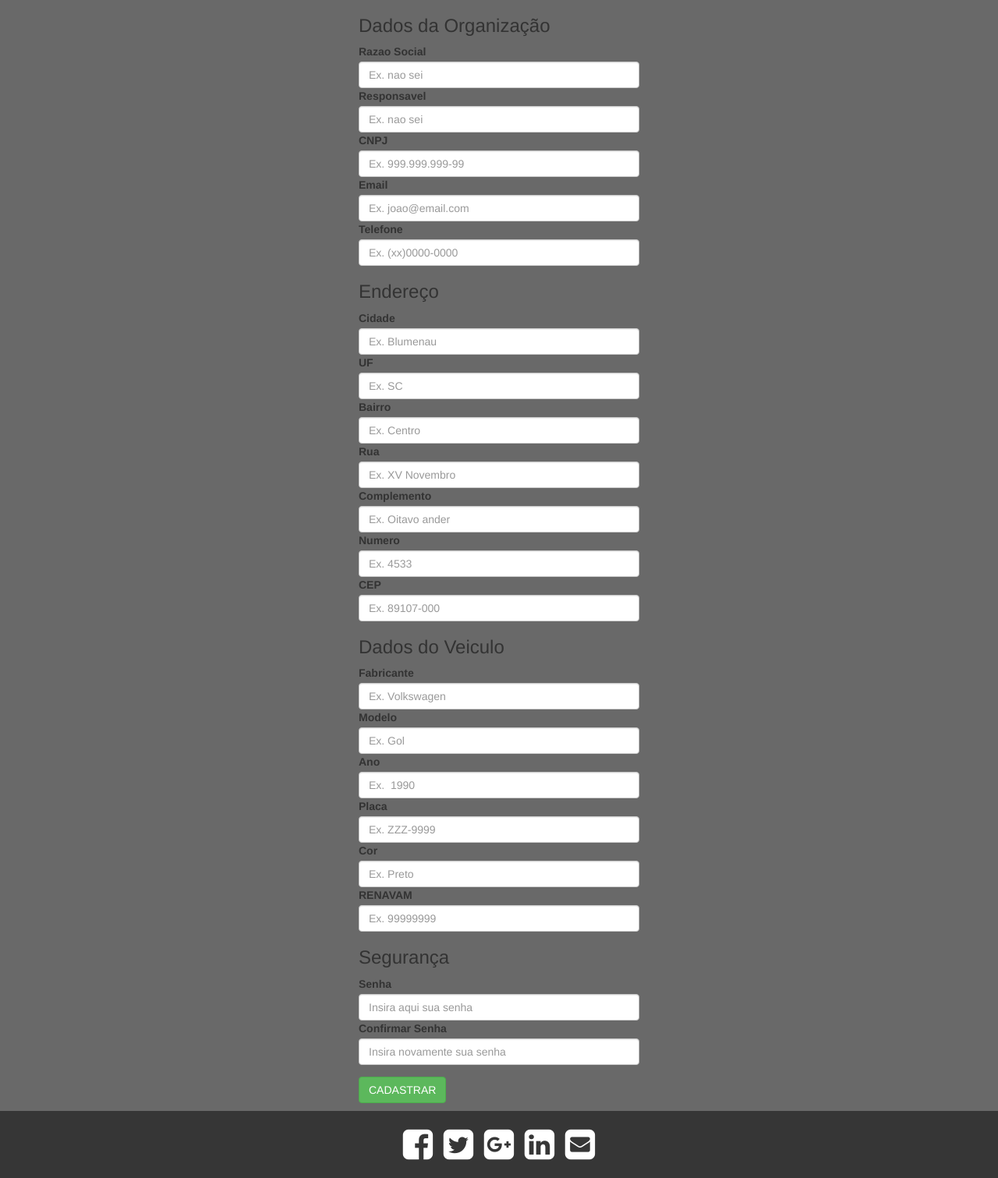
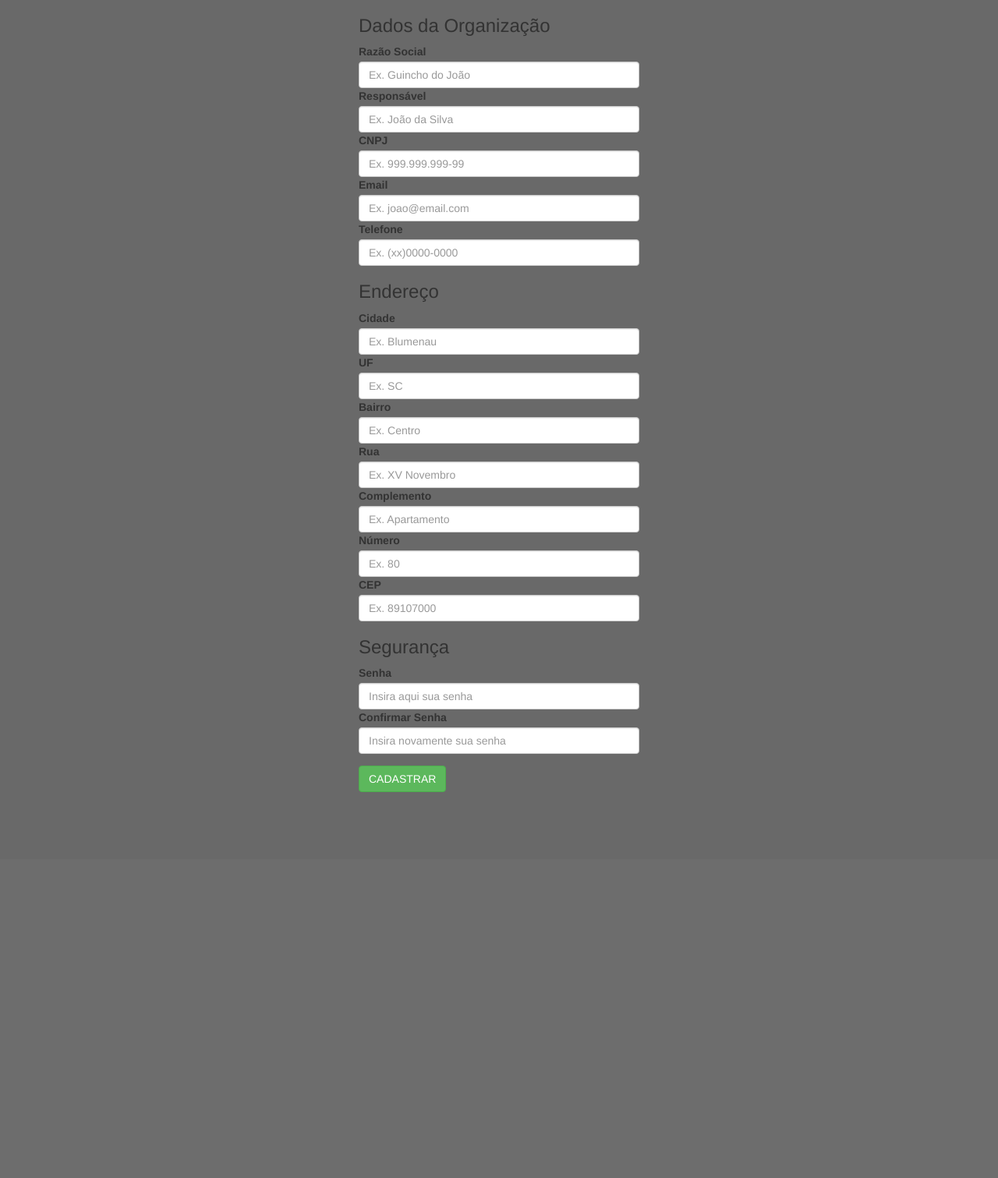
Before and after one commit to lstarke/guincho, a web app: page /cadastroGuincho.html in a window 1280 px wide. Shown: the part 55-1566 px from the top of the page at 78% size. After the commit the page ends 1071 px from the top, so only its background shows below. Run offline with its HTML, style and script files only (its server is not run), Linux system fonts and the light colour scheme; data that the repository does not hold is empty; some libraries are stand-ins or nearby versions.

Commit message:
Ajuste dos cadastros e cookies.

```diff
--- a/WebContent/cadastroGuincho.html
+++ b/WebContent/cadastroGuincho.html
@@ -1,24 +1,27 @@
 <!DOCTYPE html>
-<html>
+<html ng-app="myApp">
 
   <head>
-    <title>Cadastro</title>
+    <title>Cadastro de organização</title>
     <meta charset="utf-8">
     <meta name="viewport" content="width=device-width, initial-scale=1">
 
-    <!--tag css-->
     <link href="css/bootstrap.min.css" rel="stylesheet" media="screen">
     <link href="font-awesome/css/font-awesome.min.css" rel="stylesheet" media="screen">
     <link href="css/estilo.css" rel="stylesheet" media="screen">
-
-    <!--AngularJS-->
     <script src="js/angular.js"></script>
 
+    <script >
+      angular.module("myApp", []);
+      angular.module("myApp").controller("cadastroCtrl", function ($scope, $http) {
+          $scope.addGuincho = function (guincho) {
+            $http.post("http://localhost:8080/pessoajuridica/novo", guincho);
+          };
+      });
+    </script>
   </head>
 
-
-  <body ng-app =  "myApp">
-
+  <body ng-controller="cadastroCtrl">
     <header>
       <nav class="navbar navbar-inverse navbar-fixed-top corFundo">
         <div class="container">
@@ -36,17 +39,14 @@
           <div id="lista-menu" class="collapse navbar-collapse" >
             <ul class="nav navbar-nav navbar-right">
               <li><a href="home.html">Home</a></li>
-              <!--<li class="active"><a href="cadastro.html">Cadastro</a></li>-->
-
                <li class="dropdown">
                 <a href="#" class="dropdown-toggle" data-toggle="dropdown" role="button" aria-haspopup="true" aria-expanded="false">Cadastrar<span class="caret"></span></a>
                 <ul class="dropdown-menu">
                   <li><a href="cadastro.html">Cliente</a></li>
-                  <li><a href="cadastroGuincho.html">Organização</a></li>
+                  <li class="active"><a href="cadastroGuincho.html">Organização</a></li>
                   <li><a href="cadastroOcorrencia.html">Ocorrência</a></li>
                 </ul>
                 </li>
-
               <li><a href="ocorrencias.html">Ocorrências</a></li>
               <li><a href="sobre.html">Sobre</a></li>
               <li><a href="login.html">Login</a></li>
@@ -58,104 +58,68 @@
 
 
     <div class="container page-wrap">
-
-    <!--
-      <fieldset>
-        <legend>Cadastrar Organização</legend>
-      </fieldset>
-    -->
       <div class="row">
         <div class="col-md-offset-4 col-md-4">
 
-          <form name="form2" method="post" action="CadastroPessoaFisicaServlet">
-            <div class="form-group" ng-controller="cadastroGuinchoCtrl">
-
+          <form name="cadastroGuincho" method="post" action="javascript:void(0);">
+            <div class="form-group" ng-controller="cadastroCtrl">
               <h3>Dados da Organização</h3>
 
-              <label class=" control-label field-label" for="razao">Razao Social</label>
-              <input id="razao" name="razao" type="email" placeholder="Ex. nao sei" class="form-control input-md cpf-mask">
+              <label class="control-label field-label" for="nome">Razão Social</label>
+              <input id="razaoSocial" name="razaoSocial" type="text" ng-model= "guincho.razaoSocial" placeholder="Ex. Guincho do João" class="form-control input-md">
 
-              <label class=" control-label field-label" for="responsavel">Responsavel</label>
-              <input id="responsavel" name="responsavel" type="email" placeholder="Ex. nao sei" class="form-control input-md cpf-mask">
+              <label class="control-label field-label" for="nome">Responsável</label>
+              <input id="responsavel" name="responsavel" type="text" ng-model= "guincho.responsavel" placeholder="Ex. João da Silva" class="form-control input-md" onKeyPress="mascaraCaracter(cadastroGuincho.responsavel);">
 
               <label class=" control-label field-label" for="cnpj">CNPJ</label>
-              <input id="cnpj" name="cnpj" type="text" placeholder="Ex. 999.999.999-99" class="form-control input-md cpf-mask" onKeyPress="mascaraCNPJ(form2.cnpj);" maxlength="18" onBlur="validaCNPJ(form2.cnpj);">
+              <input id="cnpj" name="cnpj" type="text" placeholder="Ex. 999.999.999-99" class="form-control input-md" onKeyPress="mascaraCNPJ(cadastroGuincho.cnpj);" maxlength="18" onBlur="validaCNPJ(form2.cnpj);">
 
               <label class=" control-label field-label" for="email">Email</label>
-              <input id="email" name="email" type="email" placeholder="Ex. joao@email.com" class="form-control input-md cpf-mask">
+              <input id="email" name="email" type="email" ng-model="guincho.email" placeholder="Ex. joao@email.com" class="form-control input-md">
 
               <label class=" control-label field-label" for="telefone">Telefone</label>
-              <input id="telefone" name="telefone" type="text" placeholder="Ex. (xx)0000-0000" class="form-control input-md cpf-mask" onKeyPress="mascaraTelefone(form2.telefone);" maxlength="14" onBlur= "validaTelefone(form2.telefone);">
-
-              <!--
-              <label class=" control-label field-label" for="empresa">Empresa</label>
-              <input id="empresa" name="empresa" type="text" placeholder="Ex. João" class="form-control input-md">
-              -->
+              <input id="telefone" name="telefone" type="text" ng-model="guincho.telefone" placeholder="Ex. (xx)0000-0000" class="form-control input-md" onKeyPress="mascaraTelefone(cadastroGuincho.telefone);" maxlength="14" onBlur= "validaTelefone(cadastroGuincho.telefone);">
 
               <h3>Endereço</h3>
 
-
               <label class="control-label field-label" for="cidade">Cidade</label>
-              <input id="cidade" name="cidade" type="text" placeholder="Ex. Blumenau" class="form-control input-md cpf-mask">
+              <input id="cidade" name="cidade" type="text" ng-model="guincho.endereco.cidade" placeholder="Ex. Blumenau" class="form-control input-md">
 
               <label class="control-label field-label" for="uf">UF</label>
-              <input id="uf" name="uf" type="text" placeholder="Ex. SC" class="form-control input-md cpf-mask">
+              <input id="uf" name="uf" type="text" ng-model="guincho.endereco.uf" placeholder="Ex. SC" class="form-control input-md">
 
               <label class="control-label field-label" for="bairro">Bairro</label>
-              <input id="bairro" name="bairro" type="text" placeholder="Ex. Centro" class="form-control input-md cpf-mask">
+              <input id="bairro" name="bairro" type="text" ng-model="guincho.endereco.bairro" placeholder="Ex. Centro" class="form-control input-md">
 
               <label class="control-label field-label" for="rua">Rua</label>
-              <input id="rua" name="rua" type="text" placeholder="Ex. XV Novembro" class="form-control input-md cpf-mask">
+              <input id="rua" name="rua" type="text" ng-model="guincho.endereco.rua" placeholder="Ex. XV Novembro" class="form-control input-md">
 
               <label class="control-label field-label" for="complemento">Complemento</label>
-              <input id="complemento" name="complemento" type="text" placeholder="Ex. Oitavo ander" class="form-control input-md cpf-mask">
+              <input id="complemento" name="complemento" type="text" ng-model="guincho.endereco.complemento" placeholder="Ex. Apartamento" class="form-control input-md cpf-mask">
 
-              <label class="control-label field-label" for="numero">Numero</label>
-              <input id="numero" name=numero" type="text" placeholder="Ex. 4533" class="form-control input-md cpf-mask">
+              <label class="control-label field-label" for="numero">Número</label>
+              <input id="numero" name=numero" type="text" ng-model="guincho.endereco.numero" placeholder="Ex. 80" class="form-control input-md">
 
               <label class="control-label field-label" for="cep">CEP</label>
-              <input id="cep" name="cep" type="text" placeholder="Ex. 89107-000" class="form-control input-md cpf-mask">
-
-
-              <h3>Dados do Veiculo</h3>
-
-              <label class="control-label field-label" for="fabricante">Fabricante</label>
-              <input id="fabricante" name="fabricante" type="text" placeholder="Ex. Volkswagen" class="form-control input-md cpf-mask">
-              <label class="control-label field-label" for="modelo">Modelo</label>
-              <input id="modelo" name="modelo" type="text" placeholder="Ex. Gol" class="form-control input-md cpf-mask">
-
-              <label class="control-label field-label" for="ano">Ano</label>
-              <input id="ano" name="ano" type="text" placeholder="Ex.  1990" class="form-control input-md cpf-mask">
-
-              <label class="control-label field-label" for="placa">Placa</label>
-              <input id="placa" name="placa" type="text" placeholder="Ex. ZZZ-9999" class="form-control input-md cpf-mask">
-
-              <label class="control-label field-label" for="cor">Cor</label>
-              <input id="cor" name="cor" type="text" placeholder="Ex. Preto" class="form-control input-md cpf-mask">
-
-              <label class="control-label field-label" for="renavam">RENAVAM</label>
-              <input id="renavam" name="renavam" type="text" placeholder="Ex. 99999999" class="form-control input-md cpf-mask">
-
-
+              <input id="cep" name="cep" type="text" ng-model="guincho.endereco.cep" placeholder="Ex. 89107000" class="form-control input-md">
 
               <h3>Segurança</h3>
               <label class="control-label field-label" for="senha">Senha</label>
-              <input id="senha" name="senha" type="password" placeholder="Insira aqui sua senha" class="form-control input-md cpf-mask">
+              <input id="senha" name="senha" type="password" placeholder="Insira aqui sua senha" class="form-control input-md">
 
               <label class="control-label field-label" for="confirmarSenha">Confirmar Senha</label>
-              <input id="confirmarSenha" name="confirmarSenha" type="password" placeholder="Insira novamente sua senha" class="form-control input-md cpf-mask">
+              <input id="confirmarSenha" name="confirmarSenha" type="password" placeholder="Insira novamente sua senha" class="form-control input-md">
+
+              {{guincho}}
             </div>
 
-            <!--<button id="button1id" name="button1id" class="btn btn-success">Cadastrar</button>-->
-            <input type="submit" id="button1id" name="button1id" class="btn btn-success" value="CADASTRAR" />
-            <!-- <button id="button2id" name="button2id" class="btn btn-danger">Scary Button</button>-->
+            <input type="submit" id="cadastrarGuincho" name="cadastrarGuincho" class="btn btn-success" value="CADASTRAR" ng-click="addGuincho(guincho)"/>
           </form>
         </div>
       </div>
     </div>
 
-
-    <footer class="site-footer">
+    <!-- <footer class="site-footer">
       <div class="container">
           <div class="row">
             <div class="col-md-12">
@@ -174,46 +138,11 @@
             </div>
           </div>
       </div>
-    </footer>
+    </footer> -->
 
     <script src="js/jquery-3.1.0.js"></script>
     <script src="js/bootstrap.js"></script>
     <script src="js/validaCadastroGuincho.js"></script>
 
-    <script type="text/javascript">
-
-    var app = angular.module('myApp', []);
-    app.controller('cadastroGuinchoCtrl', function($scope, $http) {
-      $scope.Register = function() {$http.post("http://localhost:8080",{
-        'codigo': 0,
-        'nome': $scope.razao,
-        'responsavel': $scope.responsavel,
-        'cnpj': $scope.cnpj,
-        'email': $scope.email,
-        'telefone': $scope.telefone,
-        'cidade': $scope.cidade,
-        'uf': $scope.bairro,
-        'bairro': $scope.bairro,
-        'rua' :$scope.rua,
-        'complemento' :$scope.complemento,
-        'numero' :$scope.numero,
-        'cep' :$scope.cep,
-        'fabricante' : $scope.fabricante,
-        'modelo' :$scope.modelo,
-        'ano' :$scpe.ano,
-        'placa' :$scope.placa,
-        'cor' :$scope.cor,
-        'renavam' :$scope.renavam,
-        'senha' :$scope.senha})
-        .success(function(response) {$scope.usersData = response.users;$scope.message = response.message;});
-        //editar a resposta do servidor
-
-
-    };
-      });
-
-  </script>
-
-
   </body>
 </html>
--- a/WebContent/js/cookie.js
+++ b/WebContent/js/cookie.js
@@ -34,9 +34,9 @@ function verificaUsuarioAutenticado() {
 
     if (usuario != "") {
     	window.open("home.html","_self")
-        // usuário já fez login há pouco tempo. Direciona para Home.
+        // usuário já fez login há pouco tempo. Avisa ao web service qual usuário é e direciona para Home.
     } else {
 
-       // é a primeira vez do usuário. Deixa na tela de login (e chama salvaCookie quando ele fizer login).
+       // usuário não fez login recentemente. Deixa na tela de login (e chama salvaCookie quando ele fizer login).
     }
 }
```
Also changed, not shown: WebContent/CadastroOcorrencia.html (+14 -41 lines), WebContent/cadastro.html (+28 -58 lines), WebContent/js/validaCadastro.js (+4 -6 lines).
